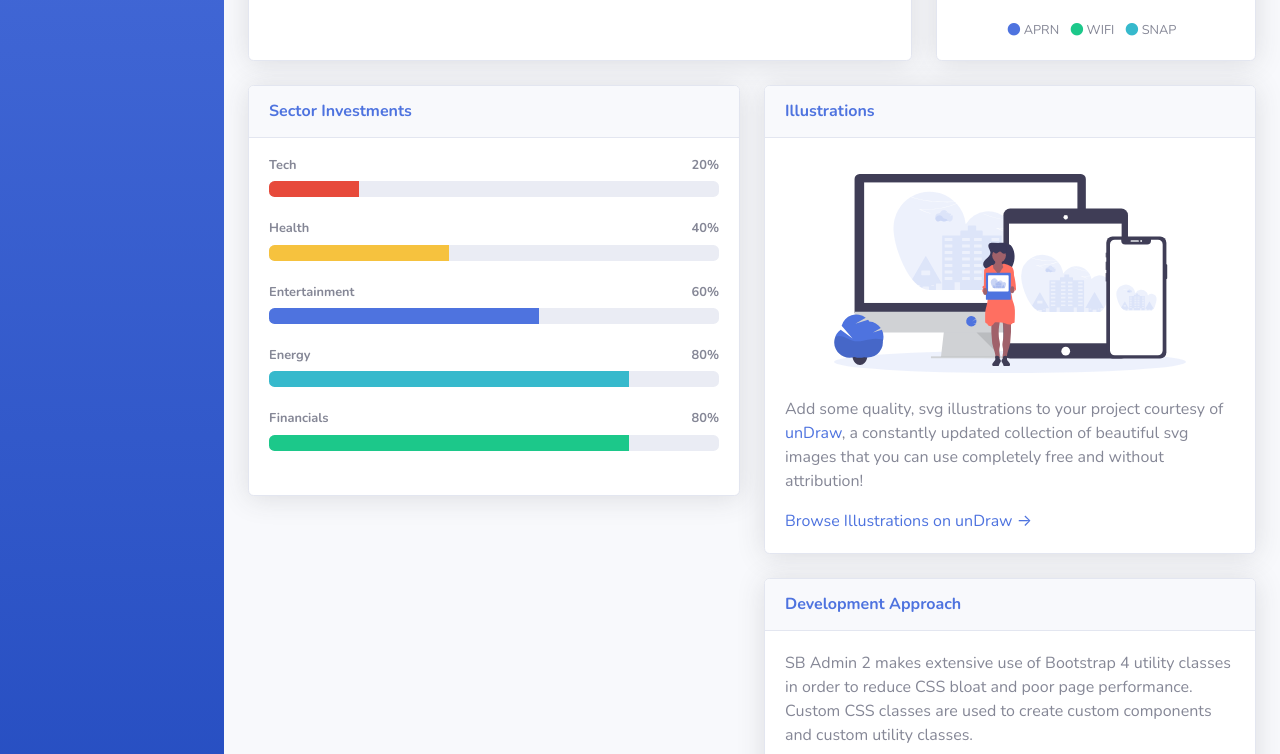
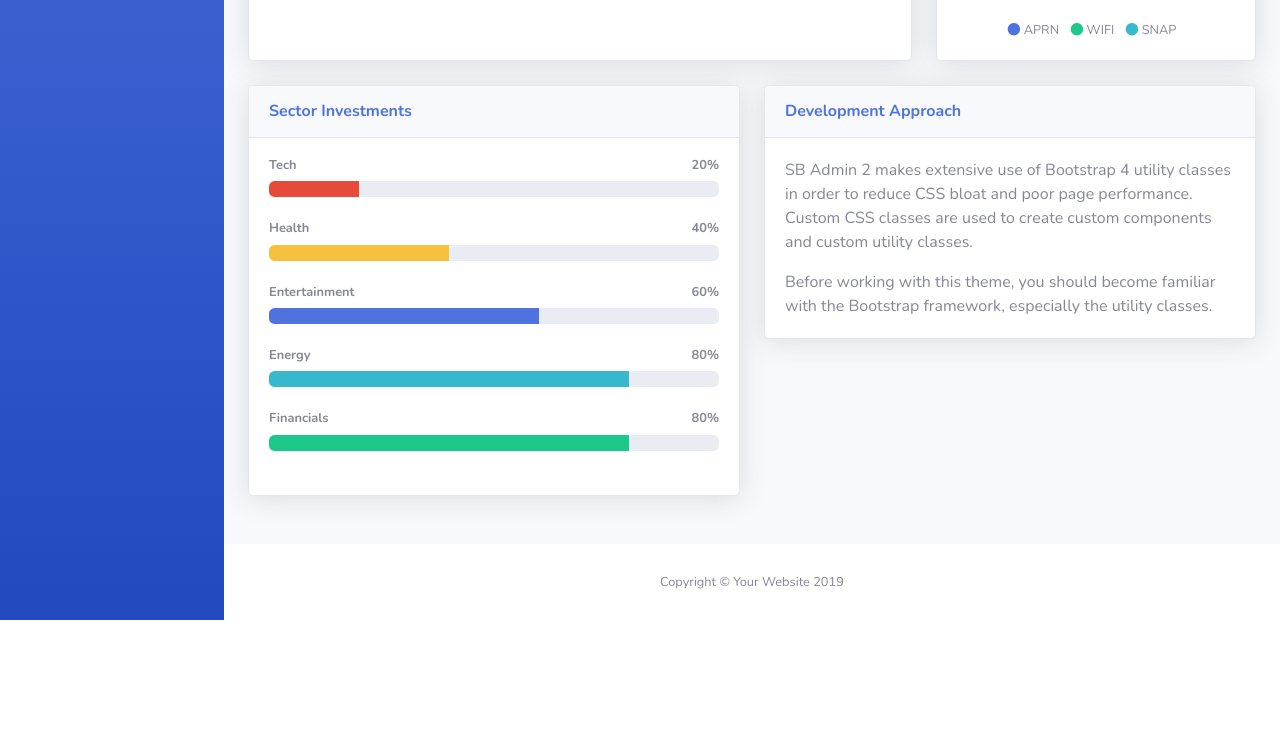
Before and after one commit to blkhack2019team2/blk-hack2019, a website with bundled scripts: page iInvest/index.html in a window 1280 px wide. Shown: the part 632-1386 px from the top of the page. After the commit the page ends 1252 px from the top, so only its background shows below. Built offline with nearby package versions, Linux system fonts and the light colour scheme.

Commit message:
more deletions

```diff
--- a/iInvest/index.html
+++ b/iInvest/index.html
@@ -474,19 +474,6 @@
 
             <div class="col-lg-6 mb-4">
 
-              <!-- Illustrations -->
-              <div class="card shadow mb-4">
-                <div class="card-header py-3">
-                  <h6 class="m-0 font-weight-bold text-primary">Illustrations</h6>
-                </div>
-                <div class="card-body">
-                  <div class="text-center">
-                    <img class="img-fluid px-3 px-sm-4 mt-3 mb-4" style="width: 25rem;" src="img/undraw_posting_photo.svg" alt="">
-                  </div>
-                  <p>Add some quality, svg illustrations to your project courtesy of <a target="_blank" rel="nofollow" href="https://undraw.co/">unDraw</a>, a constantly updated collection of beautiful svg images that you can use completely free and without attribution!</p>
-                  <a target="_blank" rel="nofollow" href="https://undraw.co/">Browse Illustrations on unDraw &rarr;</a>
-                </div>
-              </div>
 
               <!-- Approach -->
               <div class="card shadow mb-4">
```
